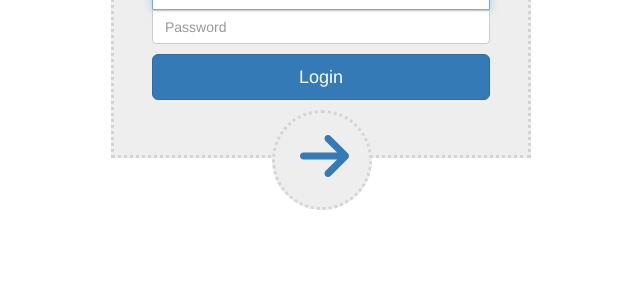
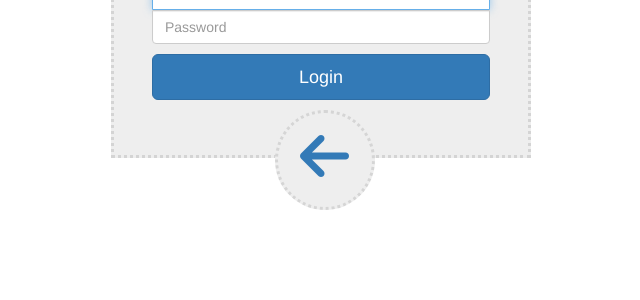
Before and after one commit to iindigoo/lucky4new, a PHP site: page /login.php in a window 1280 px wide. Shown: the part 260-560 px from the top of the page, without its empty margins (319-959 px from the left). Run offline with PHP 8.4, Linux system fonts and the light colour scheme; some libraries are stand-ins or nearby versions.

Commit message:
v0.4
index en nog iets

```diff
--- a/common/header.php
+++ b/common/header.php
@@ -46,7 +46,7 @@
 			    <div class="navbar-right sign">
 			    	<ul class="nav navbar-nav">
 			      	<li class="sign"><a href="login.php">Sign in</a></li>
-					<button class="btn btn-default navbar-btn btn-sm" type="button">Sign up</button>
+					<button class="btn btn-default navbar-btn btn-sm" type="button"><a href="register.php">Sign up</a></button>
 					</ul>
 				</div>
 			  </div><!-- /.navbar-collapse -->
--- a/login/index.php
+++ b/login/index.php
@@ -23,8 +23,9 @@
 
 			  <button class="btn btn-lg btn-primary btn-block"  name="Submit" value="Login" type="Submit">Login</button>
 
-			  <div class="arrowright">
-			  	<a href="register.php"><i class="fa fa-arrow-right fa-4x"  aria-hidden="true"></i></a>
+
+			  <div class="arrowleft">
+			  	<a href="index.php"><i class="fa fa-arrow-left fa-4x"  aria-hidden="true"></i></a>
 			  </div>
 		</form>
 	</div>
```
